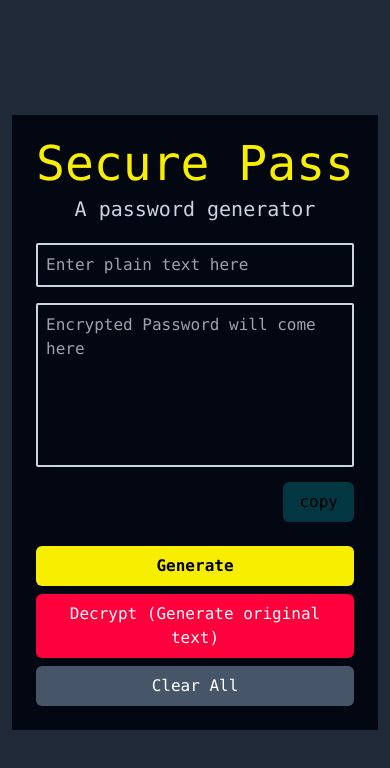
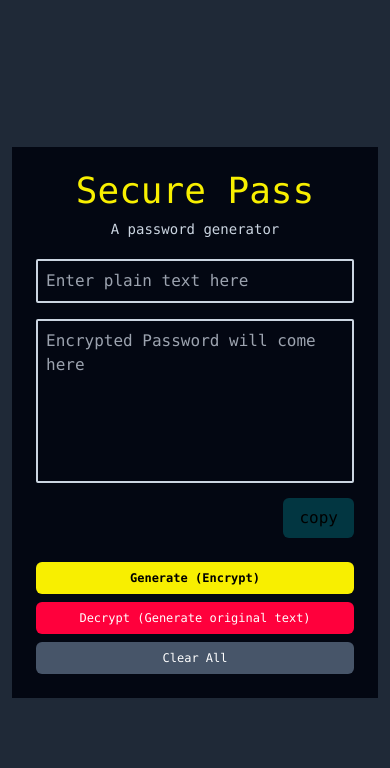
Before and after one commit to GeekyNaved/securepass-chromeExtension, a React (Vite) app: page / in a window 390 px wide. Shown: the top 768 px of the page. Built offline with nearby package versions, Linux system fonts and the light colour scheme.

Commit message:
UI Fix -> overflow in mobile device issue resolved & updating fontsizes

```diff
--- a/src/App.tsx
+++ b/src/App.tsx
@@ -99,11 +99,11 @@ export default function App() {
     setEncryptedTxt("");
   }
   return (
-    <div className="min-h-screen bg-gray-800 flex items-center justify-center min-w-96 font-mono">
+    <div className="min-h-screen bg-gray-800 flex items-center justify-center min-w-80 font-mono">
       <div className="relative bg-gray-950 w-full mx-3 md:w-96">
         <div className="p-6">
-          <h3 className="text-5xl text-customYellow text-center">Secure Pass</h3>
-          <h5 className="text-xl text-slate-300 text-center mt-2">A password generator</h5>
+          <h3 className="text-4xl md:text-5xl text-customYellow text-center">Secure Pass</h3>
+          <h5 className="text-sm md:text-xl text-slate-300 text-center mt-2">A password generator</h5>
           <div className="mt-5">
             <input type="text" value={plainTxt} className="p-2 mb-4 w-full border-2 border-slate-300 rounded-sm bg-gray-950 text-customAqua focus:outline-none focus:border-customAqua" placeholder="Enter plain text here"
               onChange={handlePlainTxtChange} />
@@ -114,7 +114,7 @@ export default function App() {
             </div>
           </div>
           <div className="mt-4">
-            <button className="text-black font-bold bg-customYellow hover:bg-opacity-50 mt-2 text-md w-full px-4 py-2 border-none rounded-md" onClick={generatePassword}>
+            <button className="text-black font-bold bg-customYellow hover:bg-opacity-50 mt-2 text-xs md:text-sm w-full px-4 py-2 border-none rounded-md" onClick={generatePassword}>
               {
                 encryptionLoading
                   ? (
@@ -131,12 +131,12 @@ export default function App() {
                   )
                   : (
                     <span>
-                      Generate
+                      Generate (Encrypt)
                     </span>
                   )}
             </button>
 
-            <button className="text-white bg-customRed hover:bg-opacity-80 mt-2 text-md w-full px-4 py-2 border-none rounded-md" onClick={decryptPassword}>
+            <button className="text-white bg-customRed hover:bg-opacity-80 mt-2 text-xs md:text-sm w-full px-4 py-2 border-none rounded-md" onClick={decryptPassword}>
               {
                 decryptionLoading
                   ? (
@@ -158,7 +158,7 @@ export default function App() {
                   )}
             </button>
 
-            <button className="text-white bg-slate-600 hover:bg-opacity-50 mt-2 text-md w-full px-4 py-2 border-none rounded-md" onClick={clear}> Clear All</button>
+            <button className="text-white bg-slate-600 hover:bg-opacity-50 mt-2 text-xs md:text-sm w-full px-4 py-2 border-none rounded-md" onClick={clear}> Clear All</button>
           </div>
         </div>
       </div>
```
